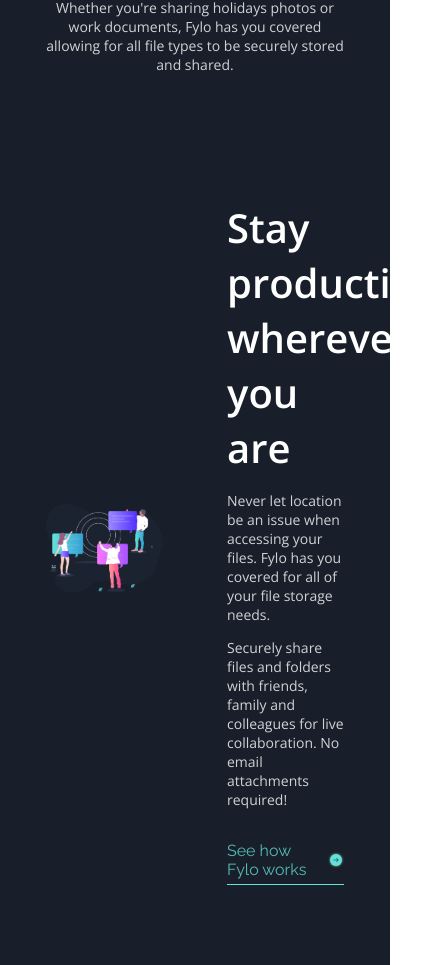
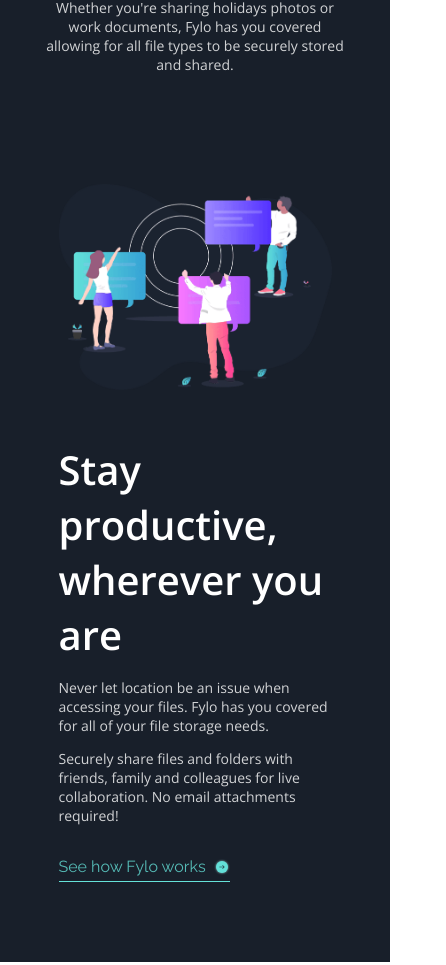
Before and after one commit to diegomendes80/Fylo, a React (Vite) app in the folder fylo/: page / in a window 390 px wide. Shown: the part 1699-2664 px from the top of the page, 446 px wide, since content can reach past the window. Built offline with nearby package versions, Linux system fonts and the light colour scheme.

Commit message:
responsividade WorkSection

```diff
--- a/fylo/src/components/WorkSection/index.scss
+++ b/fylo/src/components/WorkSection/index.scss
@@ -63,3 +63,14 @@
         }
     }
 }
+
+@media(max-width:1200px){
+    .workSection{
+        flex-direction: column;
+        gap: 2rem;
+
+        .work__img, .work__content{
+            width: 70%;
+        }
+    }
+}
```
